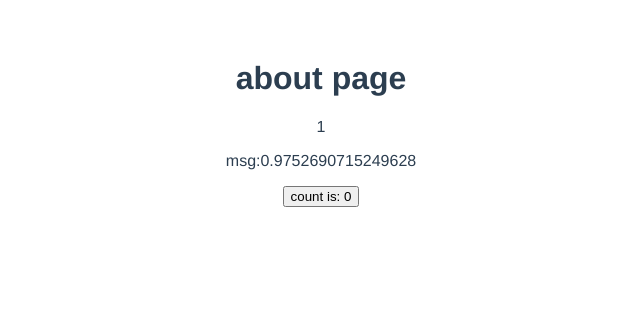
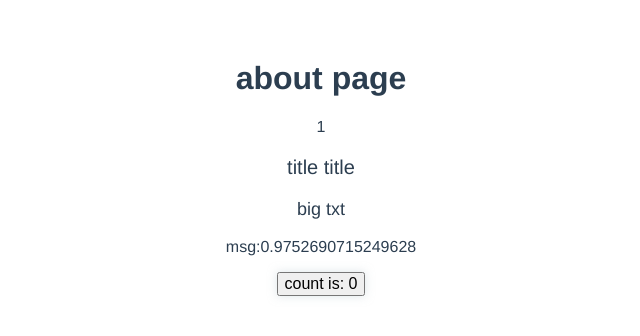
Before and after one commit to LZXIrons/vue3Temp, a Vue app in the folder vite2vue3study/: page /#/about in a window 1280 px wide. Shown: the top 336 px of the page, without its empty margins (319-959 px from the left). Built offline with nearby package versions, Linux system fonts and the light colour scheme.

Commit message:
build:配置scss并添加scss使用示例

```diff
--- a/vite2vue3study/package.json
+++ b/vite2vue3study/package.json
@@ -22,6 +22,7 @@
     "eslint-plugin-prettier": "^4.0.0",
     "eslint-plugin-vue": "^7.17.0",
     "prettier": "^2.4.0",
+    "sass": "^1.41.0",
     "typescript": "^4.3.2",
     "vite": "^2.5.4",
     "vue-tsc": "^0.2.2"
--- /dev/null
+++ b/vite2vue3study/src/assets/scss/globalVariable.scss
@@ -0,0 +1,6 @@
+$font-size-txts: 14px;
+$font-size-txtm: 16px;
+$font-size-btxtl: 18px;
+$font-size-titles: 20px;
+$font-size-titlem: 22px;
+$font-size-titlel: 22px;
--- /dev/null
+++ b/vite2vue3study/src/assets/scss/mixin.scss
@@ -0,0 +1,40 @@
+@mixin no-wrap($lines) {
+	overflow: hidden;
+	text-overflow: ellipsis;
+	display: -webkit-box;
+	-webkit-line-clamp: $lines;
+	-webkit-box-orient: vertical;
+}
+
+//文本超过行数显示省略号
+@mixin text-overflow($line: 2) {
+	text-overflow: -o-ellipsis-lastline;
+	overflow: hidden;
+	text-overflow: ellipsis;
+	display: -webkit-box;
+	-webkit-line-clamp: $line;
+	line-clamp: $line;
+	-webkit-box-orient: vertical;
+}
+
+/* 四周阴影 */
+@mixin box-shadow($bulr: 10px, $color: rgba(189, 205, 211, 0.5)) {
+	-webkit-box-shadow: 0 0 $bulr $color;
+	-moz-box-shadow: 0 0 $bulr $color;
+	box-shadow: 0 0 $bulr $color;
+}
+
+// flex布局
+@mixin layout($dir: column, $justify: center, $align: right) {
+	display: flex;
+	flex-direction: $dir;
+	justify-content: $justify;
+	align-items: $align;
+}
+
+@mixin userselect($val: none) {
+	-webkit-user-select: $val;
+	-moz-user-select: $val;
+	-ms-user-select: $val;
+	user-select: $val;
+}
--- /dev/null
+++ b/vite2vue3study/src/assets/scss/variable.scss
@@ -0,0 +1 @@
+$page-user-select: none;
--- a/vite2vue3study/src/components/HelloWorld.vue
+++ b/vite2vue3study/src/components/HelloWorld.vue
@@ -7,24 +7,31 @@ const count = ref(0);
 </script>
 
 <template>
+	<p class="title">title title</p>
+	<p class="bigtxt">big txt</p>
 	<p>{{ msg }}</p>
 	<button type="button" @click="count++">count is: {{ count }}</button>
 </template>
 
-<style scoped>
-a {
-	color: #42b983;
+<style scoped lang="scss">
+@import '@/assets/scss/variable.scss';
+@import '@/assets/scss/mixin.scss';
+
+p,
+button {
+	font-size: $font-size-txtm;
 }
-
-label {
-	margin: 0 0.5em;
-	font-weight: bold;
+p {
+	@include text-overflow(3);
+	&.bigtxt {
+		font-size: $font-size-btxtl;
+	}
+	&.title {
+		font-size: $font-size-titles;
+		@include userselect($page-user-select);
+	}
 }
-
-code {
-	background-color: #eee;
-	padding: 2px 4px;
-	border-radius: 4px;
-	color: #304455;
+button {
+	@include box-shadow;
 }
 </style>
--- a/vite2vue3study/vite.config.ts
+++ b/vite2vue3study/vite.config.ts
@@ -8,5 +8,20 @@ export default defineConfig({
 		alias: {
 			'@': '/src'
 		}
+	},
+	css: {
+		//css预处理
+		preprocessorOptions: {
+			scss: {
+				/*
+				引入var.scss全局预定义变量，
+				如果引入多个文件，
+				可以使用
+				'@import "@/assets/scss/globalVariable1.scss";@import "@/assets/scss/globalVariable2.scss";'
+				这种格式
+				 */
+				additionalData: '@import "@/assets/scss/globalVariable.scss";'
+			}
+		}
 	}
 });
```
Also changed, not shown: 1 other file (tests, documents, lock files or other folders).
